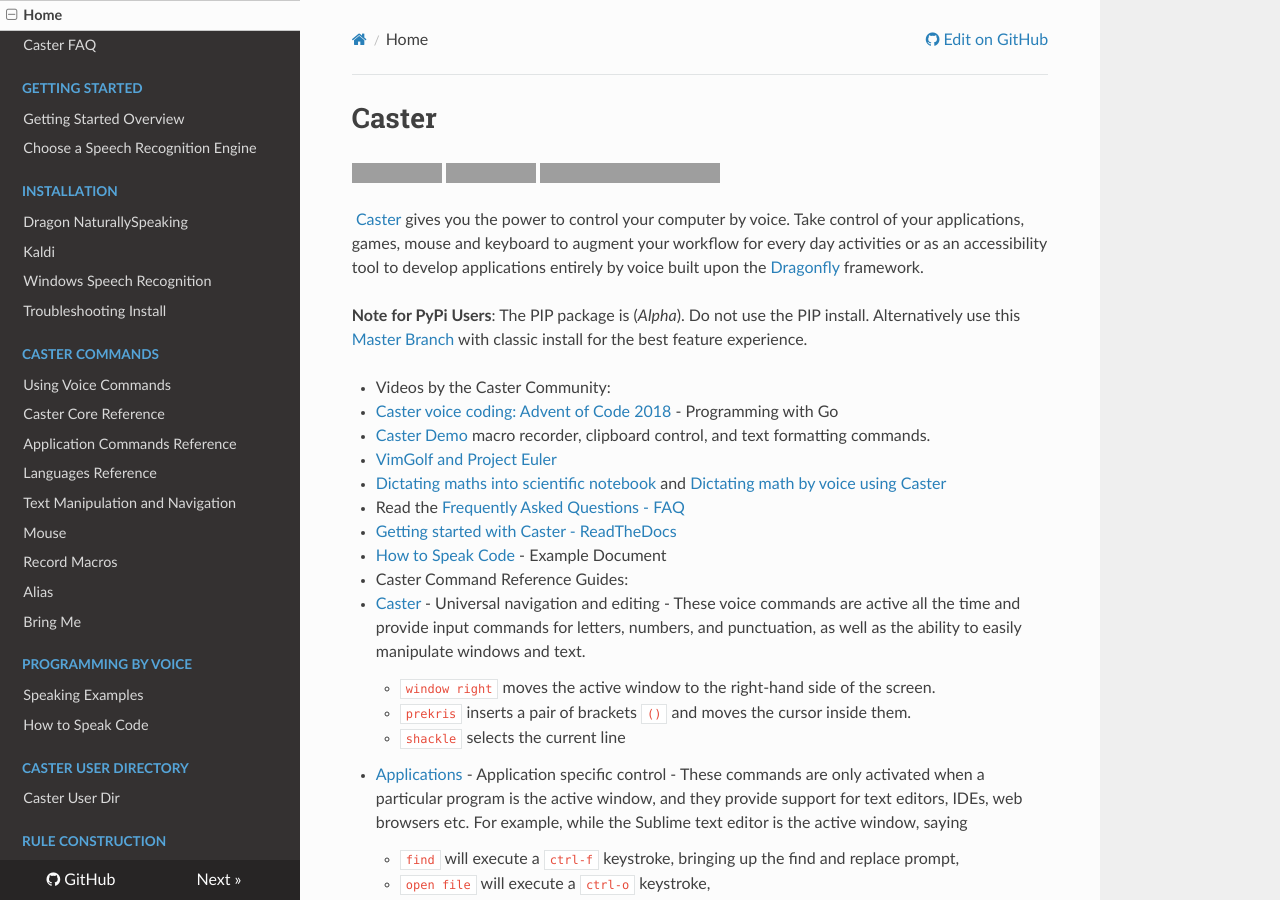
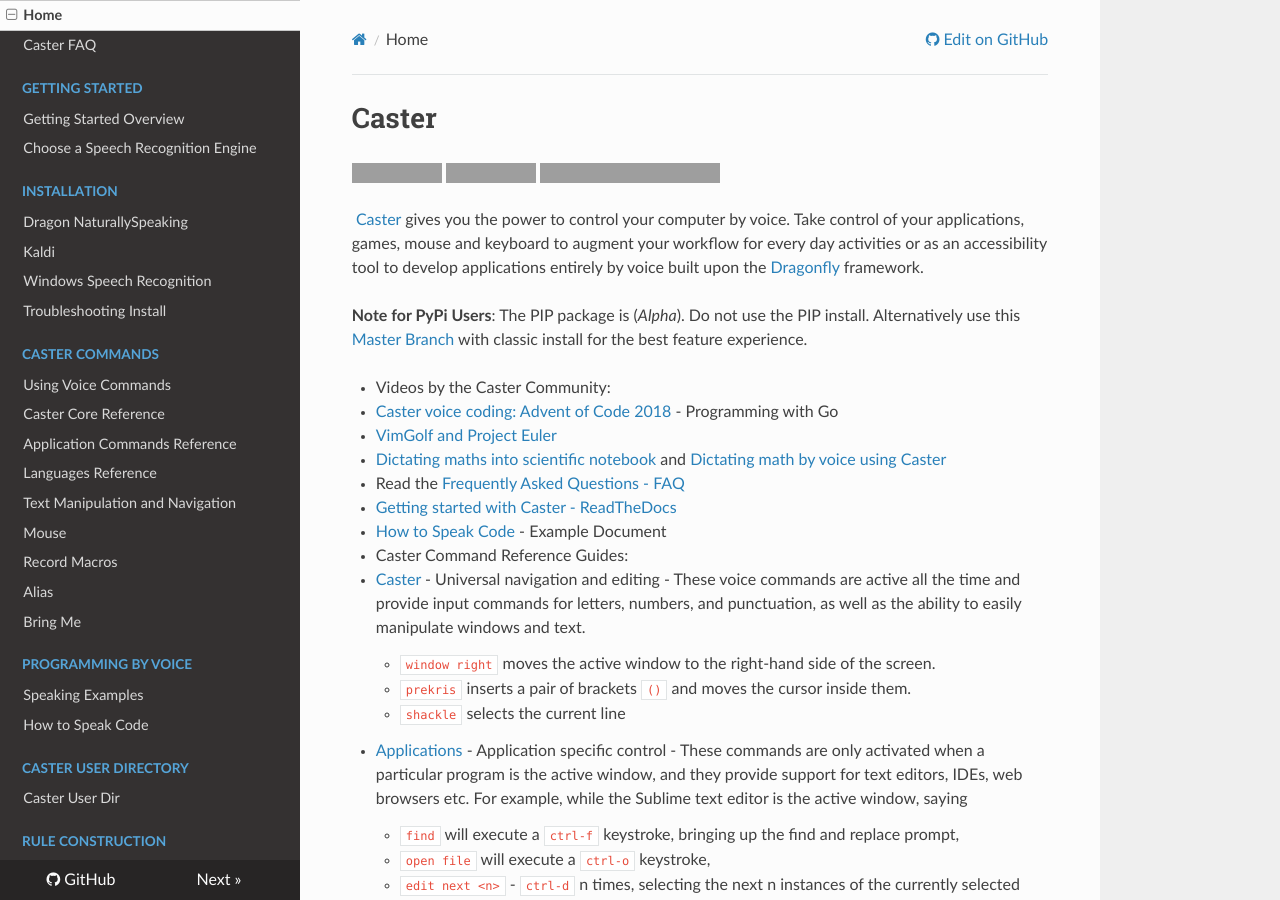
Before and after one commit to dictation-toolbox/Caster, an MkDocs documentation site: the page built from docs/README.md, in a window 1280 px wide and 900 px high. Built offline with MkDocs 1.6.1, drawn with Linux system fonts in a browser that asks for light colours; nearby versions of some CDN libraries; comment, search, counter and statistics services are not loaded; grey boxes are pictures that could not be loaded.

Commit message:
Removal of an old youtube link from readme

```diff
--- a/docs/README.md
+++ b/docs/README.md
@@ -9,7 +9,6 @@
 - Videos by the Caster Community:
 
   - [Caster voice coding: Advent of Code 2018](https://youtu.be/oDsMGroASSw?t=3) - Programming with Go
-  - [Caster Demo](https://www.youtube.com/watch?v=oIwh3z2jXD4) macro recorder, clipboard control, and text formatting commands.
   - [VimGolf and Project Euler](https://www.youtube.com/watch?v=T1bKAqDhH_E)
   - [Dictating maths into scientific notebook](https://www.youtube.com/watch?v=oq8EoPu0cGY&t=3s) and [Dictating math by voice using Caster](https://www.youtube.com/watch?v=z-iHvPmjcas)
 
```
